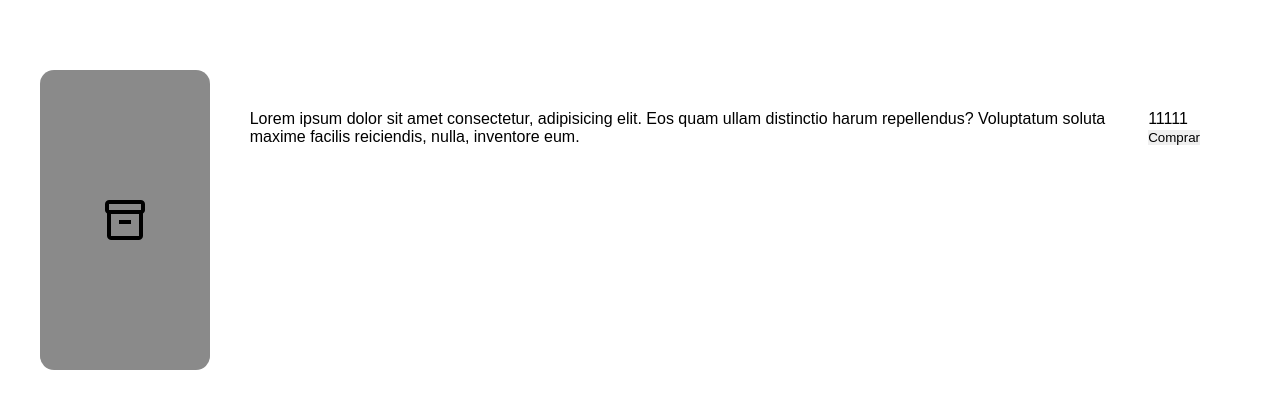
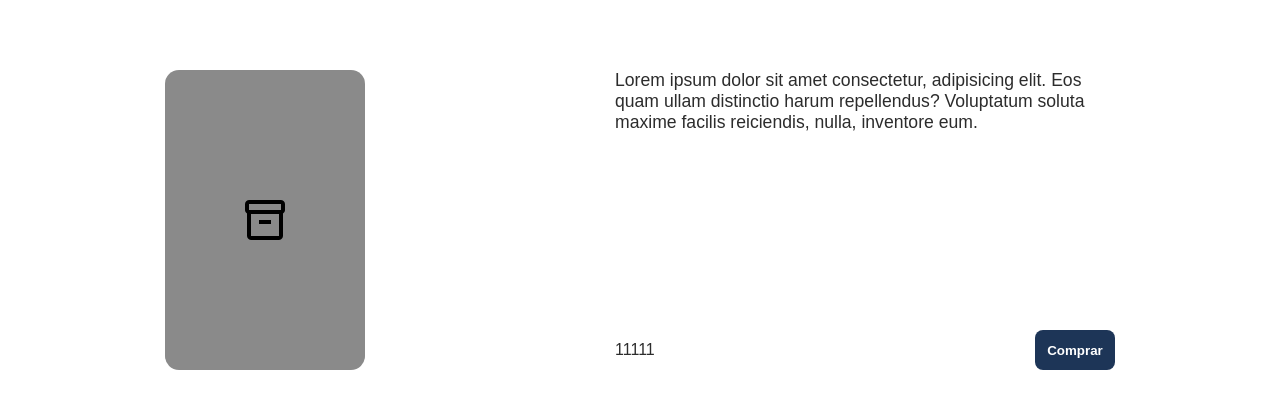
Before and after one commit to Alisson-Py/loja-virtual-frontend, a React (Create React App) app: page /product/1 in a window 1280 px wide. Shown: the part 404-811 px from the top of the page. Built offline with nearby package versions, Linux system fonts and the light colour scheme.

Commit message:
fix: something

```diff
--- a/src/pages/ProductsDetails/index.tsx
+++ b/src/pages/ProductsDetails/index.tsx
@@ -25,11 +25,11 @@ export default function ProductsDetails() {
           <div className="image">
             <img src={productIcon} alt="producto" />
           </div>
-          <div className="content">
+          <div className="content-2">
             <p className="description">Lorem ipsum dolor sit amet consectetur, adipisicing elit. Eos quam ullam distinctio harum repellendus? Voluptatum soluta maxime facilis reiciendis, nulla, inventore eum.</p>
             <div className="price-and-shop">
-            <p className="value">11111</p>
-            <button>Comprar</button>
+              <p className="value">11111</p>
+              <button>Comprar</button>
             </div>
           </div>
         </div>
```
